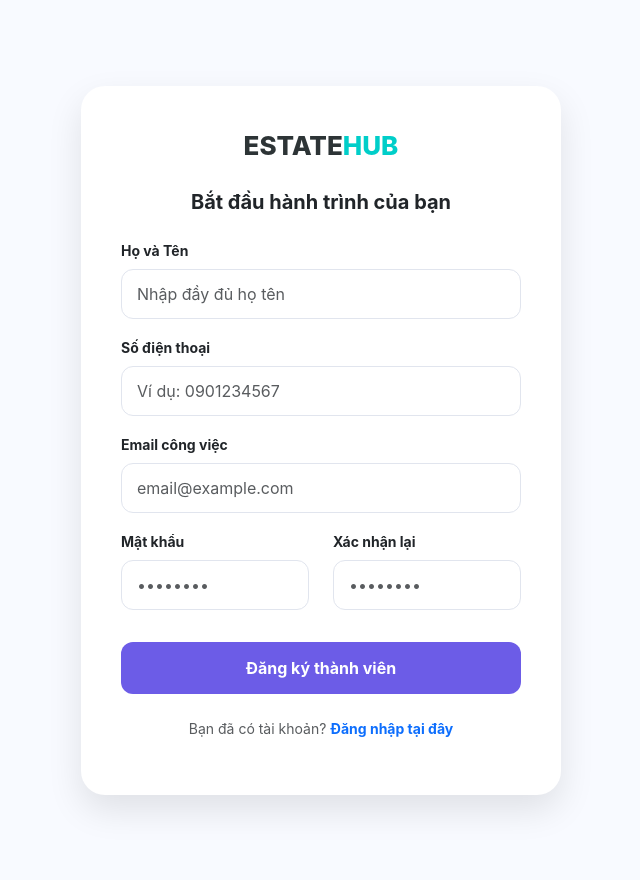
After one commit to ThanhLong200103/real-estate, a Laravel app: template resources/views/auth/register.blade.php in a window 1280 px wide. The commit adds this page. Shown: the whole page, without its empty margins (319-959 px from the left). Run offline with Laravel 12, Linux system fonts and the light colour scheme; the template is opened without the code that fills it, so the values that code supplies are empty.

Commit message:
up login

```diff
--- /dev/null
+++ b/resources/views/auth/register.blade.php
@@ -0,0 +1,75 @@
+<!DOCTYPE html>
+<html lang="vi">
+<head>
+    <meta charset="UTF-8">
+    <meta name="viewport" content="width=device-width, initial-scale=1.0">
+    <title>Đăng ký thành viên | ESTATE HUB</title>
+    <link rel="stylesheet" href="https://cdnjs.cloudflare.com/ajax/libs/font-awesome/6.4.0/css/all.min.css">
+    <link href="https://cdn.jsdelivr.net/npm/bootstrap@5.3.0/dist/css/bootstrap.min.css" rel="stylesheet">
+    <style>
+        :root { --primary: #6c5ce7; --dark: #2d3436; --light-bg: #f8faff; }
+        body { background-color: var(--light-bg); display: flex; align-items: center; justify-content: center; min-height: 100vh; margin: 40px 0; font-family: 'Inter', sans-serif; }
+        .auth-card { background: #fff; padding: 40px; border-radius: 24px; box-shadow: 0 15px 35px rgba(0,0,0,0.1); width: 100%; max-width: 480px; }
+        .brand-logo { text-align: center; font-weight: 800; font-size: 26px; margin-bottom: 25px; color: var(--dark); text-decoration: none; display: block; }
+        .form-control { border-radius: 12px; padding: 12px 15px; border: 1px solid #e1e5ee; }
+        .btn-primary-custom { background: var(--primary); color: white; border: none; padding: 14px; border-radius: 12px; font-weight: 700; width: 100%; transition: 0.3s; }
+        .error-text { color: #ff7675; font-size: 13px; margin-top: 5px; }
+    </style>
+</head>
+<body>
+
+<div class="auth-card">
+    <a href="/" class="brand-logo">ESTATE<span style="color: #00cec9;">HUB</span></a>
+    <h5 class="text-center fw-bold mb-4">Bắt đầu hành trình của bạn</h5>
+
+    <form action="{{ route('register') }}" method="POST" autocomplete="off">
+        @csrf
+
+        {{-- Input ẩn chống Autofill --}}
+        <input type="text" style="display:none" name="fake_user_name">
+
+        <div class="mb-3">
+            <label class="form-label small fw-bold">Họ và Tên</label>
+            <input type="text" name="name" class="form-control @error('name') is-invalid @enderror"
+                   placeholder="Nhập đầy đủ họ tên" required autocomplete="off">
+            @error('name') <div class="error-text">{{ $message }}</div> @enderror
+        </div>
+
+        <div class="mb-3">
+            <label class="form-label small fw-bold">Số điện thoại</label>
+            <input type="text" name="phone_number" class="form-control @error('phone_number') is-invalid @enderror"
+                   placeholder="Ví dụ: 0901234567" required autocomplete="off">
+            @error('phone_number') <div class="error-text">{{ $message }}</div> @enderror
+        </div>
+
+        <div class="mb-3">
+            <label class="form-label small fw-bold">Email công việc</label>
+            <input type="email" name="email" class="form-control @error('email') is-invalid @enderror"
+                   placeholder="email@example.com" required autocomplete="off">
+            @error('email') <div class="error-text">{{ $message }}</div> @enderror
+        </div>
+
+        <div class="row">
+            <div class="col-md-6 mb-3">
+                <label class="form-label small fw-bold">Mật khẩu</label>
+                <input type="password" name="password" class="form-control @error('password') is-invalid @enderror"
+                       placeholder="••••••••" required autocomplete="new-password">
+                @error('password') <div class="error-text">{{ $message }}</div> @enderror
+            </div>
+            <div class="col-md-6 mb-3">
+                <label class="form-label small fw-bold">Xác nhận lại</label>
+                <input type="password" name="password_confirmation" class="form-control"
+                       placeholder="••••••••" required autocomplete="new-password">
+            </div>
+        </div>
+
+        <button type="submit" class="btn-primary-custom mt-3">Đăng ký thành viên</button>
+
+        <div class="text-center mt-4">
+            <p class="small text-muted">Bạn đã có tài khoản? <a href="{{ route('login-form') }}" class="fw-bold text-primary text-decoration-none">Đăng nhập tại đây</a></p>
+        </div>
+    </form>
+</div>
+
+</body>
+</html>
```
Also changed, not shown: app/Http/Controllers/AuthController.php (+24 -40 lines), app/Http/Requests/Auth/LoginRequest.php (+10 -9 lines), app/Http/Requests/Auth/RegisterRequest.php (+13 -0 lines), resources/views/auth/login.blade.php (+61 -8 lines).
